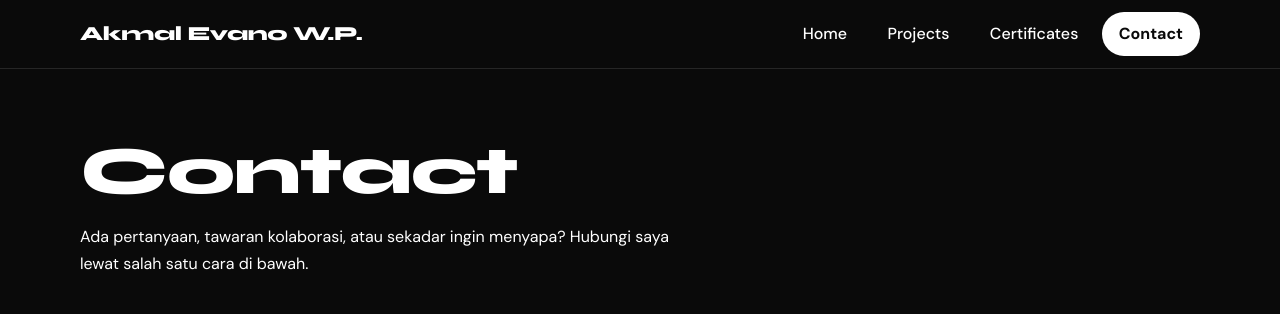
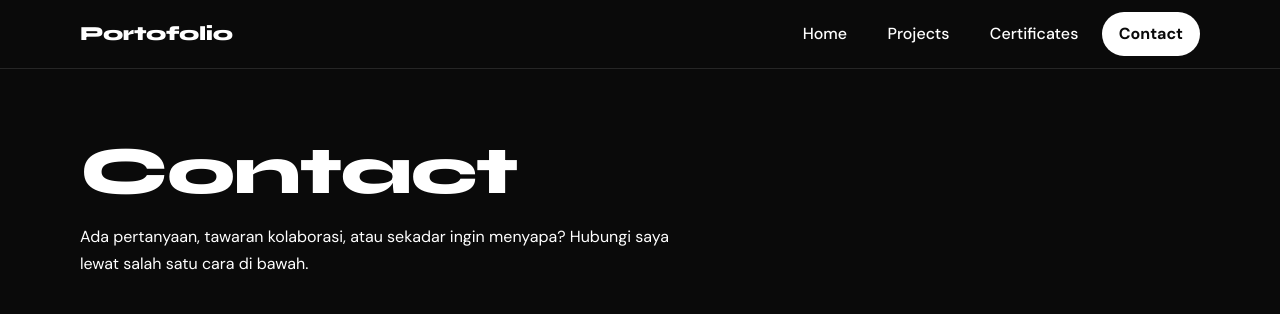
Before and after one commit to Akmalevano-alt/Portofolio-, a plain HTML site: page contact.html in a window 1280 px wide. Shown: the top 314 px of the page. Drawn offline with Linux system fonts and the light colour scheme.

Commit message:
Update contact.html

```diff
--- a/contact.html
+++ b/contact.html
@@ -15,7 +15,7 @@
   <!-- ================= NAVBAR ================= -->
   <header class="navbar">
     <div class="container nav-inner">
-      <a href="index.html" class="logo">Akmal Evano W.P.</a>
+      <a href="index.html" class="logo">Portofolio</a>
       <button class="hamburger" aria-label="Buka menu" aria-expanded="false" aria-controls="nav-menu">
         <span></span><span></span><span></span>
       </button>
```
